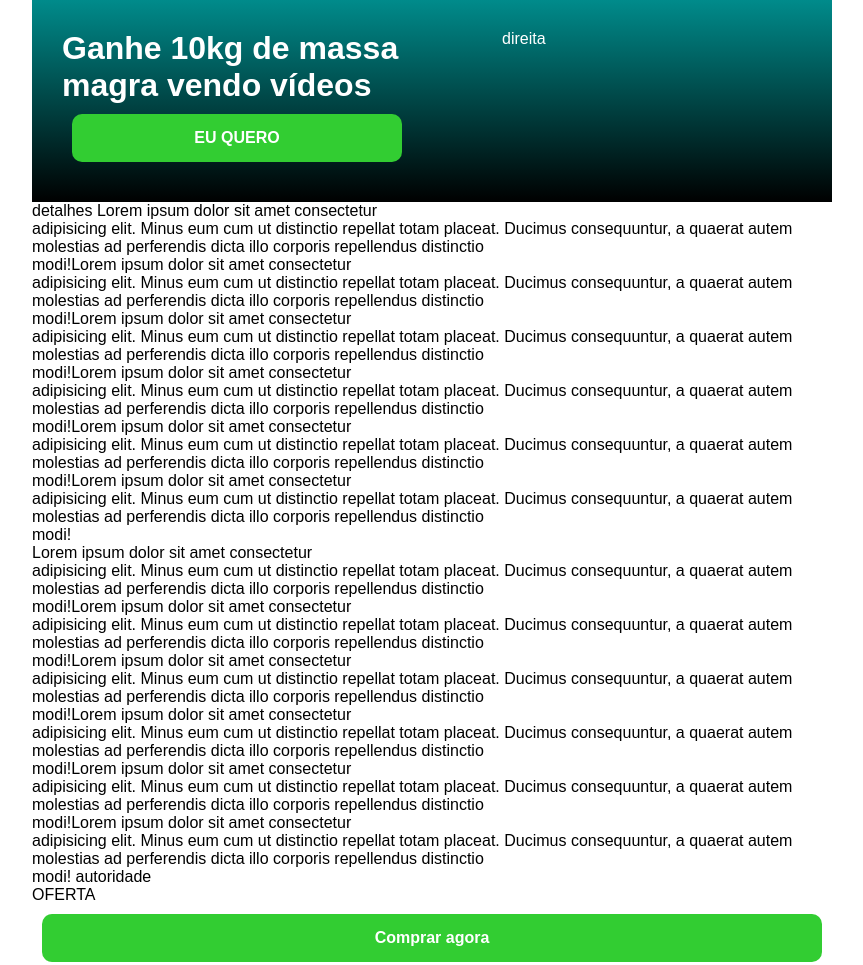
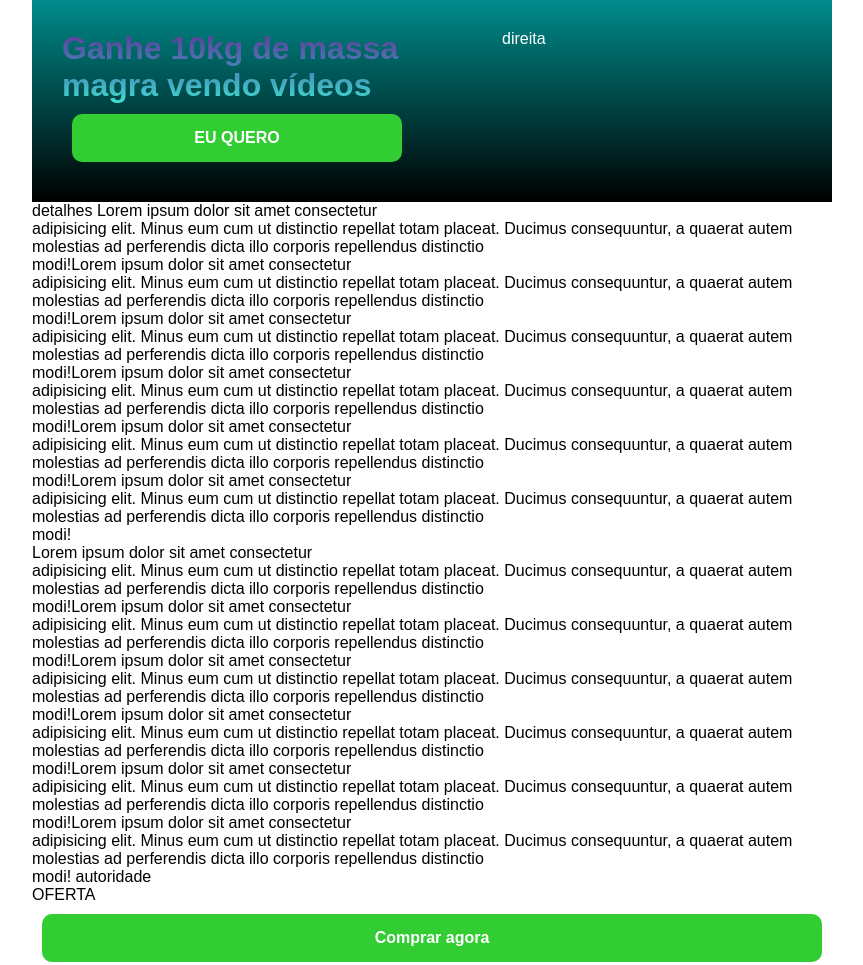
Before and after one commit to fariasdianamendes/aulasemanaacademica, a plain HTML site: page index.html in a window 1280 px wide. Shown: the top 965 px of the page, without its empty margins (208-1071 px from the left). Drawn offline with Linux system fonts and the light colour scheme.

Commit message:
Título degrade

```diff
--- a/style/style.css
+++ b/style/style.css
@@ -12,6 +12,11 @@
     background: linear-gradient(#008B8B, #000);
     padding: 30px;
     color: #fff;
+}
+#dobra01 #esquerda h1 {
+    background-image: linear-gradient(to bottom, rebeccapurple, steelblue, turquoise);
+    -webkit-background-clip: text;
+    -webkit-text-fill-color: transparent;
 }
 #esquerda{
     width: 350px;
```
